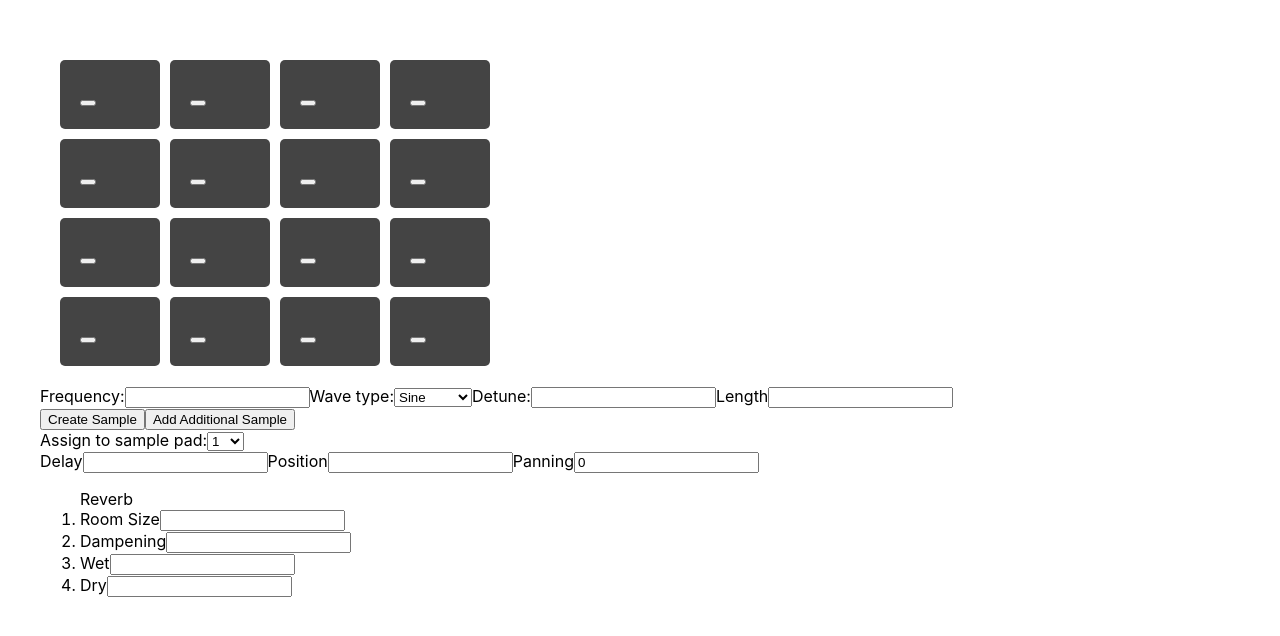
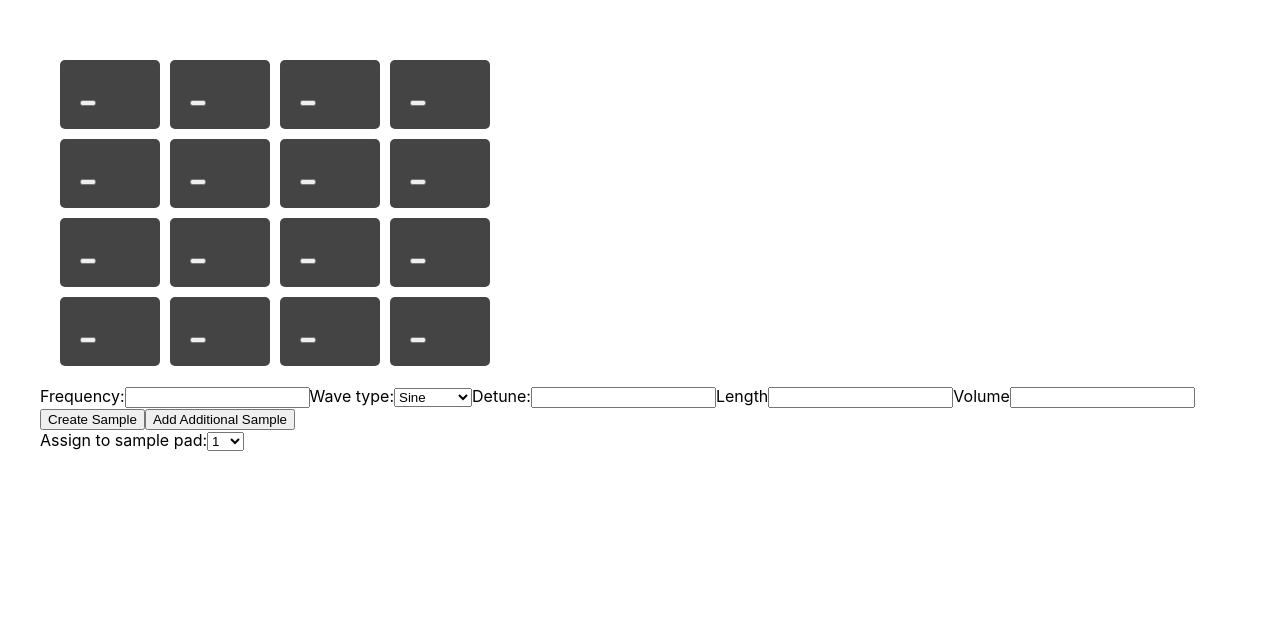
Before and after one commit to jeff-v/react-sampler-synthesizer, a React (Create React App) app: page / in a window 1280 px wide. Shown: the top 636 px of the page. Built offline with nearby package versions, Linux system fonts and the light colour scheme.

Commit message:
reworked how multiple oscillators are stored in state

```diff
--- a/src/components/CreateSample/CreateSample.js
+++ b/src/components/CreateSample/CreateSample.js
@@ -1,7 +1,7 @@
 import React, { Component } from "react";
 import "./CreateSample.css";
 import OscillatorSettings from "../OscillatorSettings/OscillatorSettings";
-import Effects from "../Effects/Effects";
+// import Effects from "../Effects/Effects";
 
 export default class CreateSample extends Component {
   constructor(props) {
@@ -18,31 +18,39 @@ export default class CreateSample extends Component {
           waveType: "sine"
         }
       ],
-      effects: {
-        delay: 0,
-        panning: 0,
-        position: {
-          positionX: 0,
-          positionY: 0,
-          positionZ: 0,
-          forwardX: 0,
-          forwardY: 0,
-          forwardZ: 0,
-          upX: 0,
-          upY: 0,
-          upZ: 0
-        },
-        reverb: {
-          roomSize: "",
-          dampening: "",
-          wet: "",
-          dry: ""
+      oscillatorObject: {
+        0: {
+          length: 1,
+          source: "",
+          detune: 0,
+          frequency: 440,
+          volume: 1,
+          waveType: "sine"
         }
       },
+      // effects: {
+      //   delay: 0,
+      //   panning: 0,
+      //   position: {
+      //     positionX: 0,
+      //     positionY: 0,
+      //     positionZ: 0,
+      //     forwardX: 0,
+      //     forwardY: 0,
+      //     forwardZ: 0,
+      //     upX: 0,
+      //     upY: 0,
+      //     upZ: 0
+      //   },
+      //   reverb: {
+      //     roomSize: "",
+      //     dampening: "",
+      //     wet: "",
+      //     dry: ""
+      //   }
+      // },
       sampleAssignment: 1,
-      samplerRows: 1,
-      newOscillatorObject: {},
-      newEffectObject: {}
+      samplerRows: 1
     };
   }
 
@@ -66,30 +74,15 @@ export default class CreateSample extends Component {
   };
 
   handleSampleChange = e => {
-    const { newOscillatorObject } = this.state;
+    let { oscillatorObject } = this.state;
     const value = e.target.value;
+    const name = e.target.name
     const id = e.target.id;
-    let sampleSumCopy = this.state.sampleSum;
-    newOscillatorObject[e.target.name] = value;
-    sampleSumCopy[id] = newOscillatorObject;
+    oscillatorObject[id] = { [name]: value };
+    console.log(oscillatorObject)
     this.setState({
-      sampleSum: sampleSumCopy
+      oscillatorObject: oscillatorObject
     });
-  };
-
-  handleEffectChange = e => {
-    const value = e.target.value;
-    this.setState({
-      newEffectObject: value
-    });
-  };
-
-  onOscillatorSubmit = e => {
-    const { newOscillatorObject } = this.state;
-
-    // this.setState( {
-    //   sampleSum: newSampleSum
-    // })
   };
 
   addAdditionalSample = () => {
@@ -115,8 +108,9 @@ export default class CreateSample extends Component {
       samplerRows.push(
         <OscillatorSettings
           handleSampleChange={this.handleSampleChange}
-          sampleSum={this.state.sampleSum}
+          sampleSum={this.state.oscillatorObject}
           id={i}
+          key={i}
         />
       );
     }
@@ -140,13 +134,13 @@ export default class CreateSample extends Component {
             {padAssignment}
           </select>
         </label>
-        <Effects
+        {/* <Effects
           delay={this.state.effects.delay}
           reverb={this.state.effects.reverb}
           posiiton={this.state.effects.position}
           panning={this.state.effects.panning}
           handleEffectChange={this.handleEffectChange}
-        />
+        /> */}
       </div>
     );
   }
--- a/src/components/OscillatorSettings/OscillatorSettings.js
+++ b/src/components/OscillatorSettings/OscillatorSettings.js
@@ -10,7 +10,7 @@ export default class OscillatorSettings extends Component {
             <input
               id={this.props.id}
               name="frequency"
-              type="text"
+              type="number"
               value={this.props.frequency}
               onChange={this.props.handleSampleChange}
             />
@@ -34,7 +34,7 @@ export default class OscillatorSettings extends Component {
             <input
               id={this.props.id}
               name="detune"
-              type="text"
+              type="number"
               value={this.props.detune}
               onChange={this.props.handleSampleChange}
             />
@@ -44,8 +44,18 @@ export default class OscillatorSettings extends Component {
             <input
               id={this.props.id}
               name="length"
-              type="text"
+              type="number"
               value={this.props.length}
+              onChange={this.props.handleSampleChange}
+            />
+          </label>
+          <label>
+            Volume
+            <input
+              id={this.props.id}
+              name="volume"
+              type="number"
+              value={this.props.volume}
               onChange={this.props.handleSampleChange}
             />
           </label>
```
Also changed, not shown: src/lib/oscillator.js (added, +10 -0 lines), src/setupTests.js (added, +4 -0 lines), 1 other file (tests, documents, lock files or other folders).
